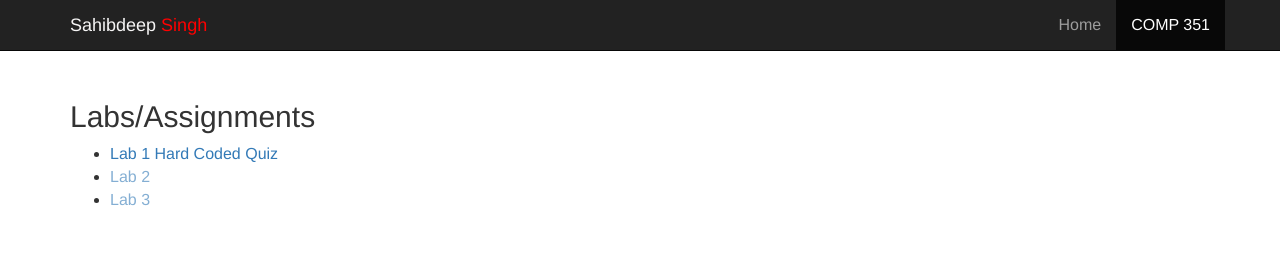
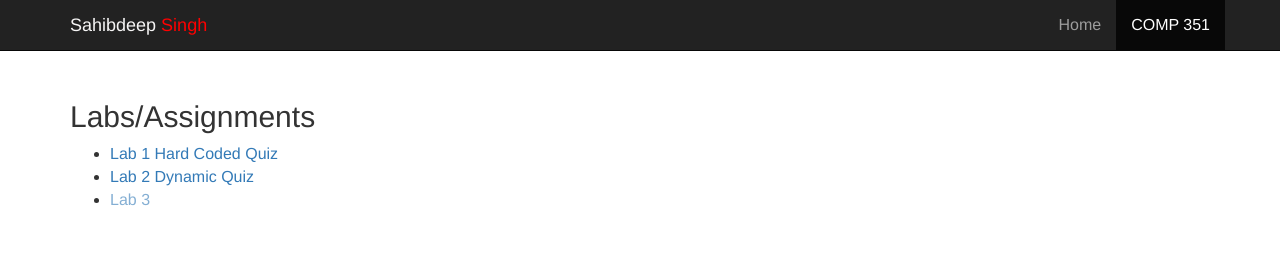
Before and after one commit to Sahibdeep26/Quiz-Website, a plain HTML site: page COMP351.html in a window 1280 px wide. Shown: the top 258 px of the page. Drawn offline with nearby package versions, Linux system fonts and the light colour scheme.

Commit message:
Add files via upload

```diff
--- a/COMP351.html
+++ b/COMP351.html
@@ -48,7 +48,7 @@
             <h2>Labs/Assignments</h2>
             <ul>
             <li><a href="/COMP351/labs/1/quizQuestions/quizApp.html" class="active">Lab 1 Hard Coded Quiz</a></li>
-            <li><a href="#" class="disabled">Lab 2</a></li>
+            <li><a href="/COMP351/labs/2/dynamicQuiz/index.html" class="active">Lab 2 Dynamic Quiz</a></li>
             <li><a href="#" class="disabled">Lab 3</a></li>
             </ul>
             </div>
```
